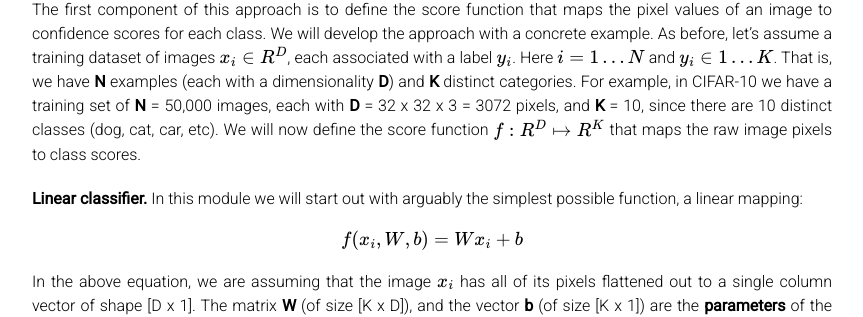
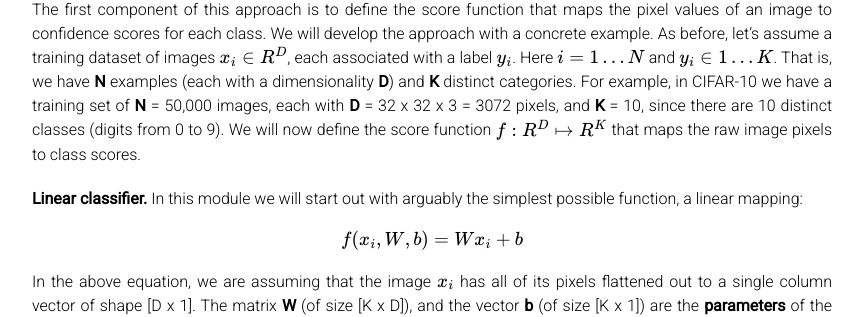
Before and after one commit to cs231n/cs231n.github.io, a Jekyll site: the page built from linear-classify.md, in a window 1280 px wide and 900 px high, scrolled down 746 px. Shown: the part 164-481 px from the top of the window, without its empty margins (208-1071 px from the left). Built offline with Jekyll 4.4.1, drawn with Linux system fonts in a browser that asks for light colours; formulas are drawn with MathJax 3.

Commit message:
fix dataset label description

```diff
--- a/linear-classify.md
+++ b/linear-classify.md
@@ -30,7 +30,7 @@ In the last section we introduced the problem of Image Classification, which is
 
 ### Parameterized mapping from images to label scores
 
-The first component of this approach is to define the score function that maps the pixel values of an image to confidence scores for each class. We will develop the approach with a concrete example. As before, let's assume a training dataset of images \\( x_i \in R^D \\), each associated with a label \\( y_i \\). Here \\( i = 1 \dots N \\) and \\( y_i \in \{ 1 \dots K \} \\). That is, we have **N** examples (each with a dimensionality **D**) and **K** distinct categories. For example, in CIFAR-10 we have a training set of **N** = 50,000 images, each with **D** = 32 x 32 x 3 = 3072 pixels, and **K** = 10, since there are 10 distinct classes (dog, cat, car, etc). We will now define the score function \\(f: R^D \mapsto R^K\\) that maps the raw image pixels to class scores.
+The first component of this approach is to define the score function that maps the pixel values of an image to confidence scores for each class. We will develop the approach with a concrete example. As before, let's assume a training dataset of images \\( x_i \in R^D \\), each associated with a label \\( y_i \\). Here \\( i = 1 \dots N \\) and \\( y_i \in \{ 1 \dots K \} \\). That is, we have **N** examples (each with a dimensionality **D**) and **K** distinct categories. For example, in CIFAR-10 we have a training set of **N** = 50,000 images, each with **D** = 32 x 32 x 3 = 3072 pixels, and **K** = 10, since there are 10 distinct classes (digits from 0 to 9). We will now define the score function \\(f: R^D \mapsto R^K\\) that maps the raw image pixels to class scores.
 
 **Linear classifier.** In this module we will start out with arguably the simplest possible function, a linear mapping:
 
```
